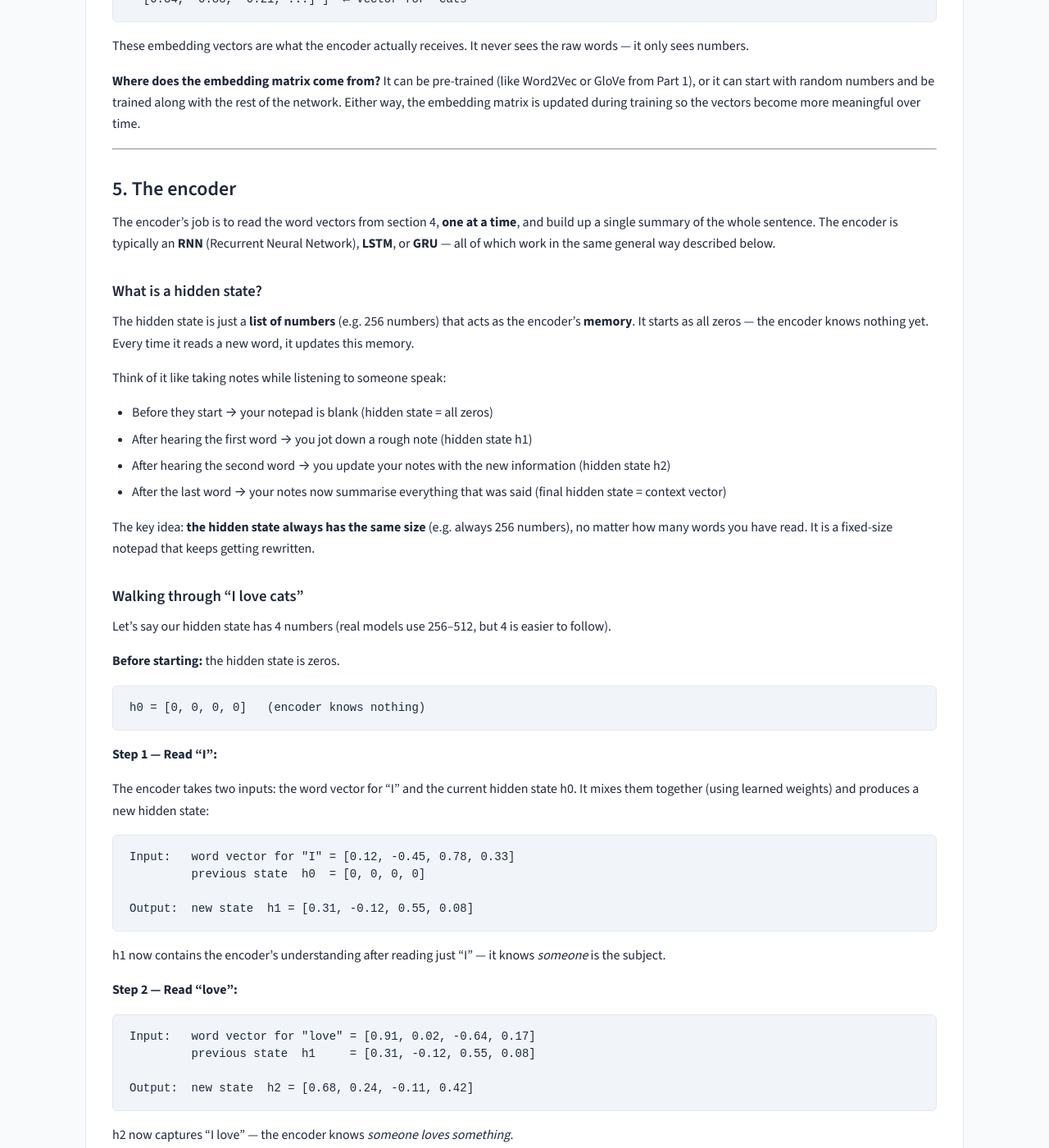
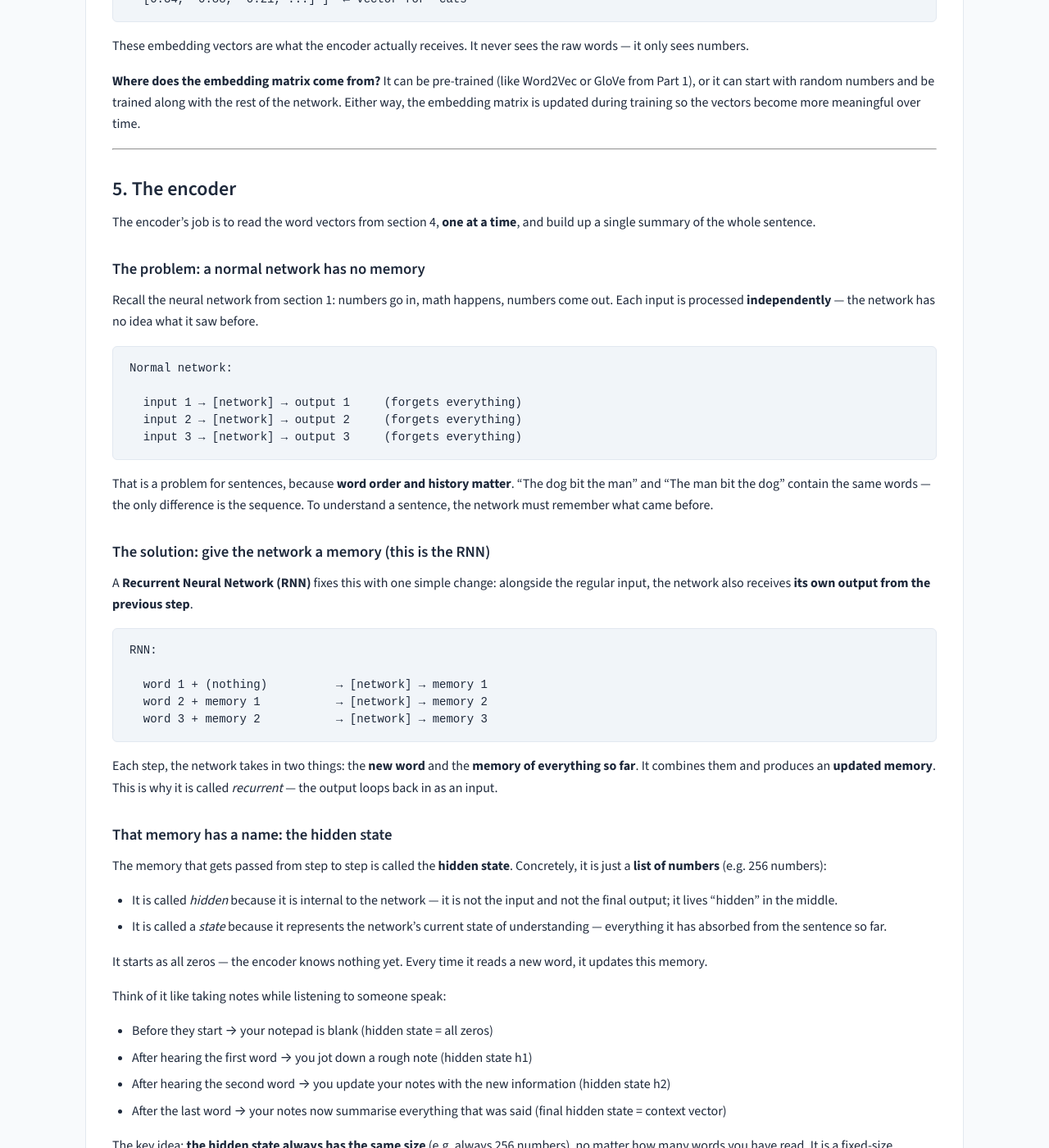
Before and after one commit to rilov/handbook, a Jekyll site: the page built from _topics/DL for GenAI - Part 2 - Encoder-Decoder Architecture.md, in a window 1280 px wide and 1400 px high, scrolled down 3698 px. Shown: the whole window at 82% size. Built offline with Jekyll 4.4.1, drawn with Linux system fonts in a browser that asks for light colours; some of the changed text lies outside the part shown.

Commit message:
Give hidden state proper context: no-memory problem, RNN loop solution, why it is called hidden state

````diff
--- a/_topics/DL for GenAI - Part 2 - Encoder-Decoder Architecture.md
+++ b/_topics/DL for GenAI - Part 2 - Encoder-Decoder Architecture.md
@@ -174,11 +174,44 @@ These embedding vectors are what the encoder actually receives. It never sees th
 
 ## 5. The encoder
 
-The encoder's job is to read the word vectors from section 4, **one at a time**, and build up a single summary of the whole sentence. The encoder is typically an **RNN** (Recurrent Neural Network), **LSTM**, or **GRU** — all of which work in the same general way described below.
+The encoder's job is to read the word vectors from section 4, **one at a time**, and build up a single summary of the whole sentence.
 
-### What is a hidden state?
+### The problem: a normal network has no memory
 
-The hidden state is just a **list of numbers** (e.g. 256 numbers) that acts as the encoder's **memory**. It starts as all zeros — the encoder knows nothing yet. Every time it reads a new word, it updates this memory.
+Recall the neural network from section 1: numbers go in, math happens, numbers come out. Each input is processed **independently** — the network has no idea what it saw before.
+
+```text
+Normal network:
+
+  input 1 → [network] → output 1     (forgets everything)
+  input 2 → [network] → output 2     (forgets everything)
+  input 3 → [network] → output 3     (forgets everything)
+```
+
+That is a problem for sentences, because **word order and history matter**. "The dog bit the man" and "The man bit the dog" contain the same words — the only difference is the sequence. To understand a sentence, the network must remember what came before.
+
+### The solution: give the network a memory (this is the RNN)
+
+A **Recurrent Neural Network (RNN)** fixes this with one simple change: alongside the regular input, the network also receives **its own output from the previous step**.
+
+```text
+RNN:
+
+  word 1 + (nothing)          → [network] → memory 1
+  word 2 + memory 1           → [network] → memory 2
+  word 3 + memory 2           → [network] → memory 3
+```
+
+Each step, the network takes in two things: the **new word** and the **memory of everything so far**. It combines them and produces an **updated memory**. This is why it is called *recurrent* — the output loops back in as an input.
+
+### That memory has a name: the hidden state
+
+The memory that gets passed from step to step is called the **hidden state**. Concretely, it is just a **list of numbers** (e.g. 256 numbers):
+
+- It is called *hidden* because it is internal to the network — it is not the input and not the final output; it lives "hidden" in the middle.
+- It is called a *state* because it represents the network's current state of understanding — everything it has absorbed from the sentence so far.
+
+It starts as all zeros — the encoder knows nothing yet. Every time it reads a new word, it updates this memory.
 
 Think of it like taking notes while listening to someone speak:
 
@@ -188,6 +221,8 @@ Think of it like taking notes while listening to someone speak:
 - After the last word → your notes now summarise everything that was said (final hidden state = context vector)
 
 The key idea: **the hidden state always has the same size** (e.g. always 256 numbers), no matter how many words you have read. It is a fixed-size notepad that keeps getting rewritten.
+
+> **Note:** In practice the encoder is usually an **LSTM** or **GRU** rather than a plain RNN. These are improved versions of the RNN that are better at remembering things over long sentences, but the core idea — a hidden state updated word by word — is exactly the same.
 
 ### Walking through "I love cats"
 
````
